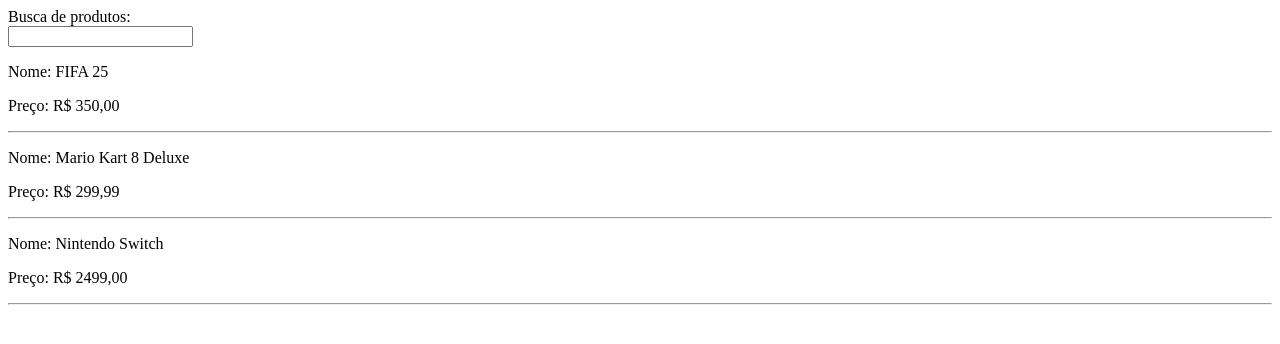
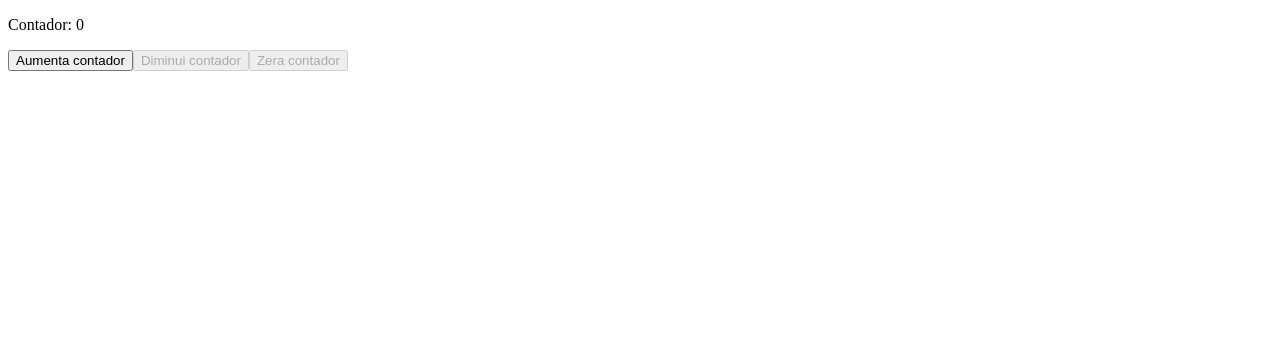
Before and after one commit to Golozeimas/Desafios_diarios, a React (Vite) app in the folder ReactJS/: page / in a window 1280 px wide. Shown: the top 344 px of the page. Built offline with nearby package versions, Linux system fonts and the light colour scheme.

Commit message:
feat: adiciona aprendizado sobre useEffect

```diff
--- /dev/null
+++ b/ReactJS/src/components/Useeffect.tsx
@@ -0,0 +1,36 @@
+import { useState } from "react";
+import { useEffect } from "react";
+
+
+function UsoDeUserEffect(){
+
+    const [contador, setContador] = useState(0)
+
+    useEffect(() => {
+        function mudarAbaDoSite(){
+            document.title = `Contador: ${contador}`
+        }
+
+        mudarAbaDoSite();
+    }, [contador])
+
+
+    function handleAumenta(){
+        setContador(contador + 1)
+    }
+    function handleDiminui(){
+        setContador(contador - 1)
+    }
+
+    return(
+        <div>
+            <p>Contador: {contador}</p>
+            <button onClick={handleAumenta}>Aumenta contador</button>
+            <button onClick={handleDiminui} disabled={contador === 0}>Diminui contador</button>
+            <button onClick={() => setContador(0)} disabled={contador === 0}>Zera contador</button>
+        </div>
+    )
+}
+
+
+export default UsoDeUserEffect;
--- a/ReactJS/src/main.tsx
+++ b/ReactJS/src/main.tsx
@@ -1,9 +1,9 @@
 import { StrictMode } from 'react'
 import { createRoot } from 'react-dom/client'
-import BuscarProduto from './components/Busca'
+import UsoDeUserEffect from './components/Useeffect'
 
 createRoot(document.getElementById('root')!).render(
   <StrictMode>
-    <BuscarProduto />
+    <UsoDeUserEffect />
   </StrictMode>,
 )
```
Also changed, not shown: ReactJS/src/components/Temas.tsx (added).
